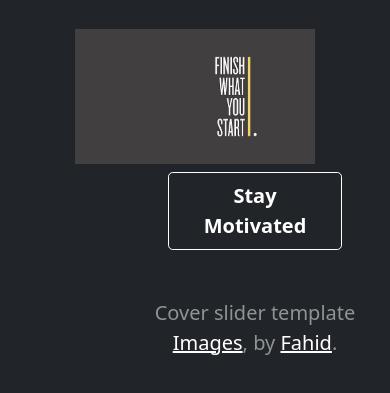
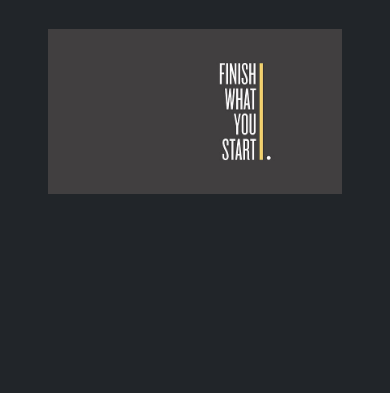
Before and after one commit to Fahid-Hossain/slider-image-js, a plain HTML site: page index.html in a window 390 px wide. Shown: the part 47-440 px from the top of the page. Drawn offline with nearby package versions, Linux system fonts and the light colour scheme.

Commit message:
responsive image

```diff
--- a/index.html
+++ b/index.html
@@ -16,18 +16,18 @@
         <style>
         @media only screen and (max-width: 900px) {
                .lead{
-                   /* display: none; */
-                   padding-left: 120px;
+                   display: none;
+                   /* padding-left: 120px; */
                }
                img{
-                   width:30rem;
+                   width:75%;
                }
 
             }
 
             @media only screen and (max-width: 500px) {
                 img{
-                    width: 15rem;
+                    width: 100%;
                 }
             }
         </style>
```
